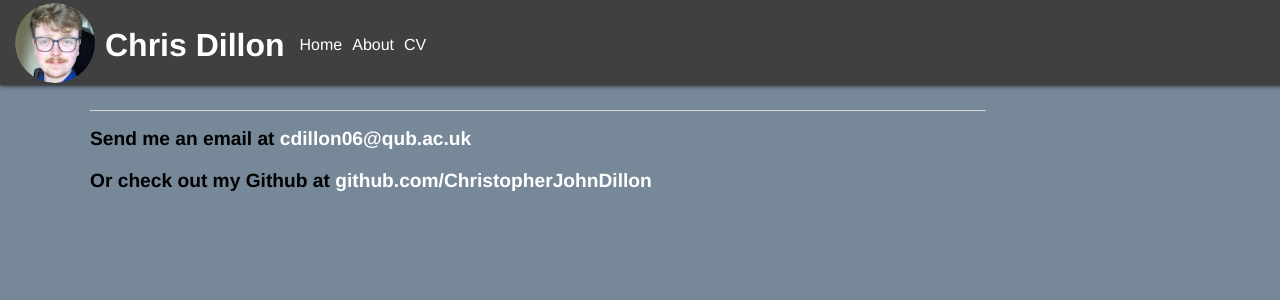
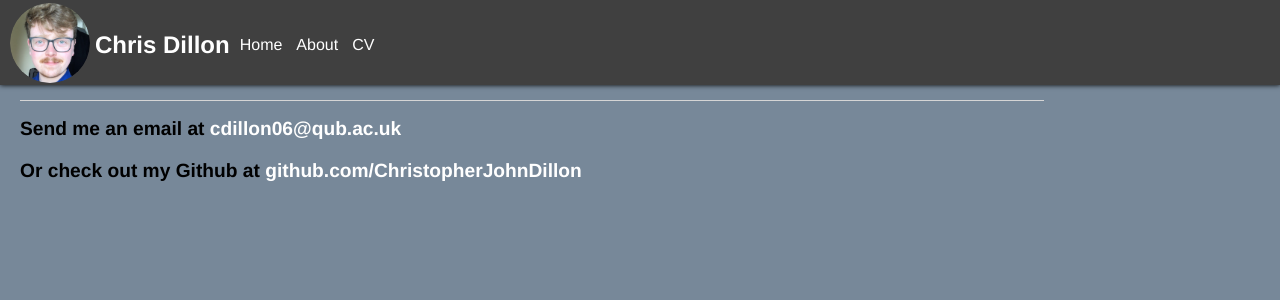
Before and after one commit to ChristopherJohnDillon/ChrisDillon.github.io, a Jekyll site: the page built from index.html, in a window 1280 px wide. Shown: the top 300 px of the page. Built offline with Jekyll 4.4.1, drawn with Linux system fonts in a browser that asks for light colours.

Commit message:
Update main.css

```diff
--- a/css/main.css
+++ b/css/main.css
@@ -5,6 +5,16 @@
     padding: 0;
     border: 0;
 }
+
+/*
+██████  ██   ██  ██████  ███    ██ ███████     ███████ ██ ███████ ███████     ██████  ██    ██ ██      ███████ ███████
+██   ██ ██   ██ ██    ██ ████   ██ ██          ██      ██    ███  ██          ██   ██ ██    ██ ██      ██      ██
+██████  ███████ ██    ██ ██ ██  ██ █████       ███████ ██   ███   █████       ██████  ██    ██ ██      █████   ███████
+██      ██   ██ ██    ██ ██  ██ ██ ██               ██ ██  ███    ██          ██   ██ ██    ██ ██      ██           ██
+██      ██   ██  ██████  ██   ████ ███████     ███████ ██ ███████ ███████     ██   ██  ██████  ███████ ███████ ███████
+*/
+
+
 
 
 
@@ -27,14 +37,21 @@
 
 body {
   margin-top: 100px;
-  margin-left: 80px;
+  margin-left: 20px;
     /* margin: 60px auto; */
-    width: 70%;
-    padding: 10px;
+    width: 80%;
+    padding: 0px;
     background-color:var(--Body_background-color)  ;
     color:var(--special-text-color)
   }
 
+  /*
+  ██████   █████  ██████  ██   ██      █████  ███    ██ ██████      ██      ██  ██████  ██   ██ ████████     ██████  ██    ██ ██      ███████ ███████
+  ██   ██ ██   ██ ██   ██ ██  ██      ██   ██ ████   ██ ██   ██     ██      ██ ██       ██   ██    ██        ██   ██ ██    ██ ██      ██      ██
+  ██   ██ ███████ ██████  █████       ███████ ██ ██  ██ ██   ██     ██      ██ ██   ███ ███████    ██        ██████  ██    ██ ██      █████   ███████
+  ██   ██ ██   ██ ██   ██ ██  ██      ██   ██ ██  ██ ██ ██   ██     ██      ██ ██    ██ ██   ██    ██        ██   ██ ██    ██ ██      ██           ██
+  ██████  ██   ██ ██   ██ ██   ██     ██   ██ ██   ████ ██████      ███████ ██  ██████  ██   ██    ██        ██   ██  ██████  ███████ ███████ ███████
+  */
 
     @media (prefers-color-scheme: light) {
     :root {
@@ -81,10 +98,10 @@ header {
   height: 80px;
   display: flex;
   align-items: center;
-  padding-left: 15px ;
+  padding-left: 10px ;
   padding-top: 5px;
   box-shadow: 0 0 5px 0 black;
-  width: 100vw;
+  /* width: 100vw; */
 }
 
 header * {
@@ -101,16 +118,16 @@ header li a {
 
 }
 header h1{
-  margin: 10px;
-  font-size: 2em;
+  margin: 5px;
+  font-size: 1.5em;
   font-family:'Helvetica', 'Arial', 'Sans-Serif';
   color: var(--a-txt-color);
-  display: flex;
+  /* display: flex; */
 
 }
 
 header ul {
-  display: flex;
+  /* display: flex; */
 }
 
 /*
```
